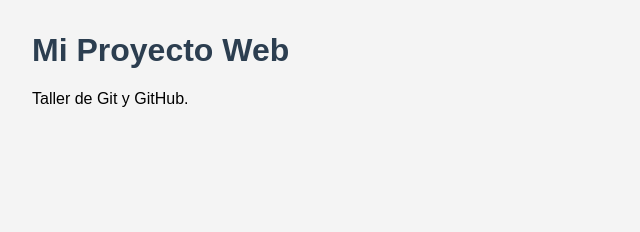
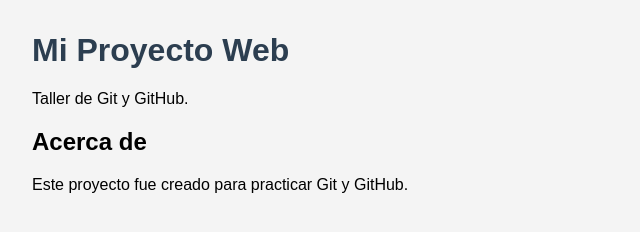
Before and after one commit to CarlosdaAlvarez/mi-proyecto-web, a plain HTML site: page index.html in a window 1280 px wide. Shown: the whole page, without its empty margins (0-640 px from the left). Drawn offline with Linux system fonts and the light colour scheme.

Commit message:
feat: agrega seccion Acerca de en la pagina principal

```diff
--- a/index.html
+++ b/index.html
@@ -9,6 +9,12 @@
 <body>
   <h1>Mi Proyecto Web</h1>
   <p>Taller de Git y GitHub.</p>
+
+  <section>
+    <h2>Acerca de</h2>
+    <p>Este proyecto fue creado para practicar Git y GitHub.</p>
+  </section>
+
   <script src="js/main.js"></script>
 </body>
 </html>
```
